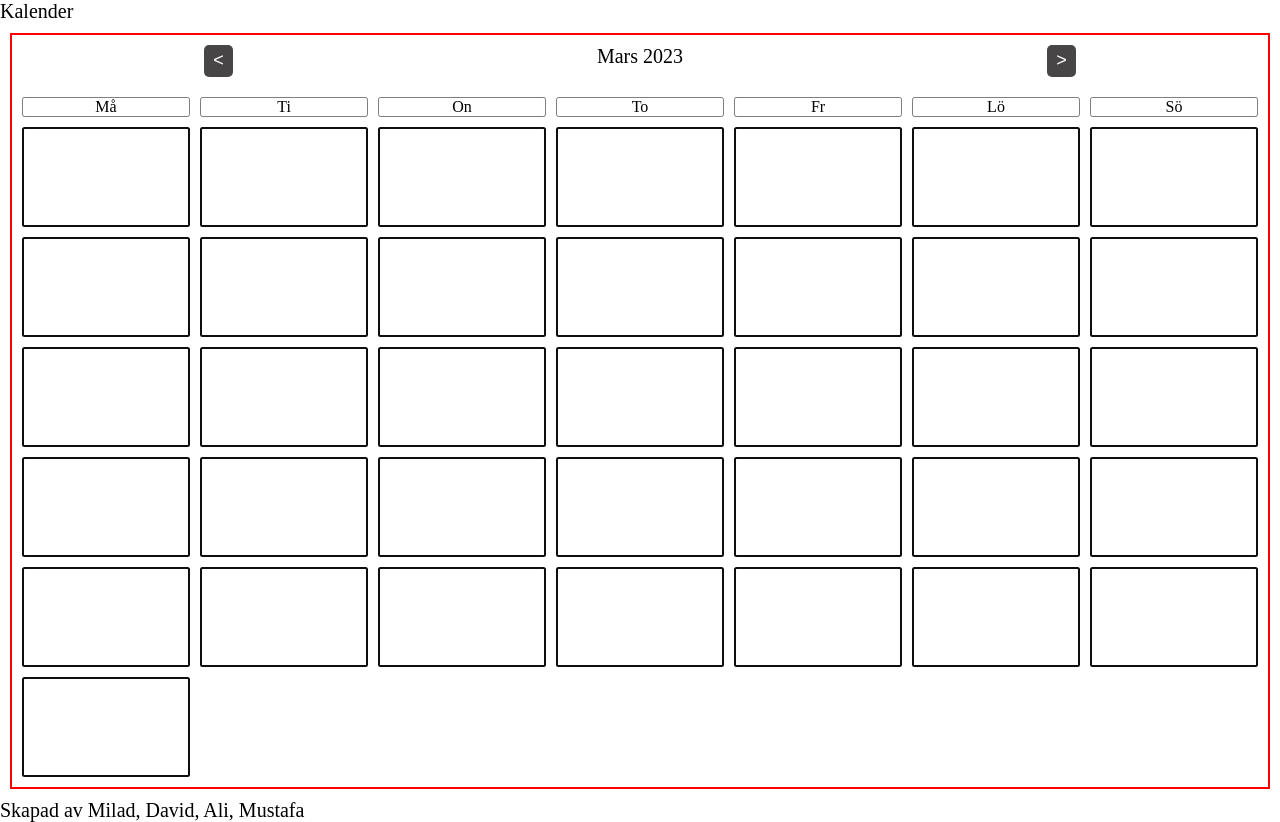
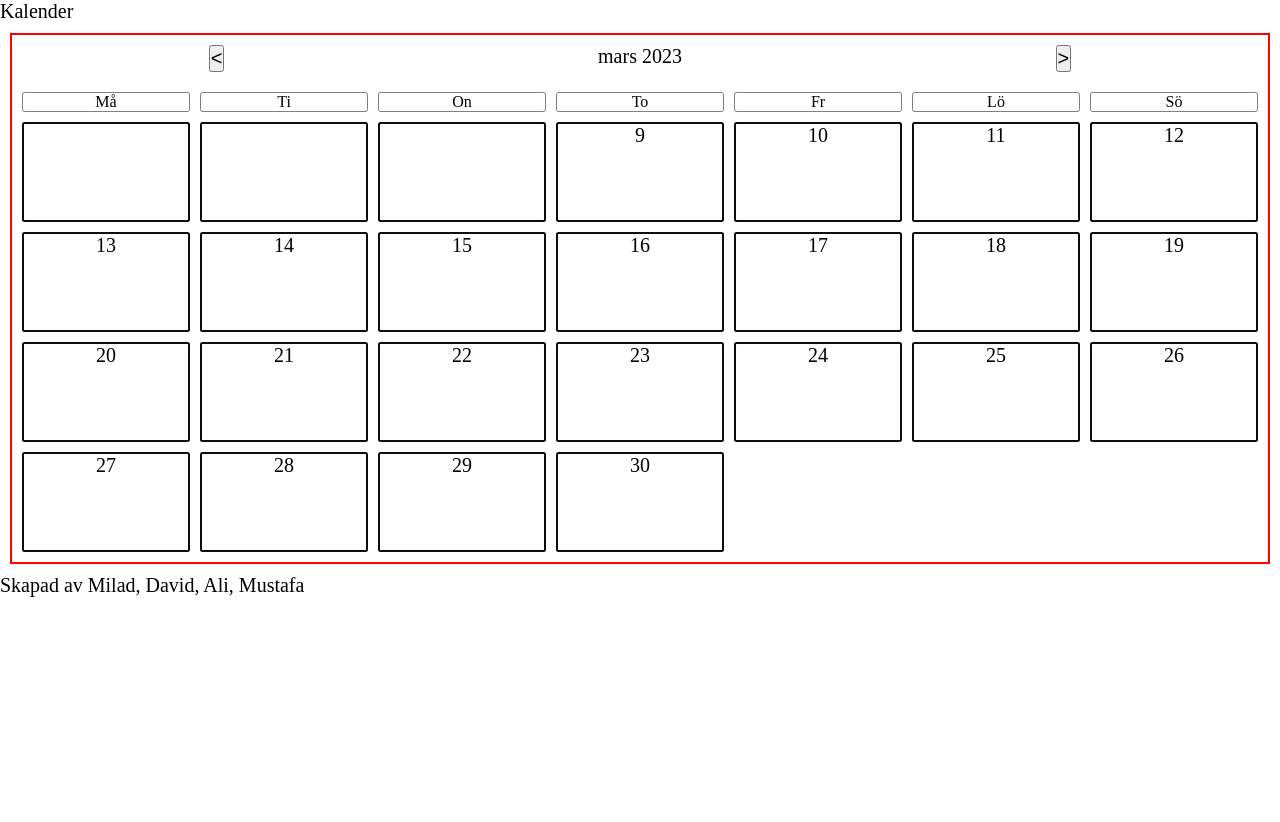
Before and after one commit to AliAl-Nasir/Space-Surfers, a website: page index.html in a window 1280 px wide. After the commit the page ends 800 px from the top, so only its background shows below. Drawn offline with Linux system fonts and the light colour scheme.

Commit message:
första utkast kalender, visar en dag fel

```diff
--- a/index.html
+++ b/index.html
@@ -5,28 +5,33 @@
         <meta http-equiv="X-UA-Compatible" content="IE=edge" />
         <meta name="viewport" content="width=device-width, initial-scale=1.0" />
         <meta name="robots" content="index,follow" />
-    <meta name="description" content="En Kalenderwebbsida som visar datumet" />
+        <meta
+            name="description"
+            content="En Kalenderwebbsida som visar datumet"
+        />
         <link rel="stylesheet" href="style.css" />
         <script src="script.js" type="module"></script>
-    <link rel="shortcut icon" href="/Favicon/image.png" type="image/x-icon" />
+        <link
+            rel="shortcut icon"
+            href="/Favicon/image.png"
+            type="image/x-icon"
+        />
         <title>Kalender</title>
     </head>
     <body>
         <header>Kalender</header>
         <main>
             <div class="Kalender-container">
-
-        <button class="previous-month month-btn">  	&#60; </button>
-        <div class="datum">Mars 2023</div>
-        <button class="next-month month-btn">
-          &#62;
-        </button>
-
+                <button class="previous-month-btn">&#60;</button>
+                <div class="date">
+                    <p class="month"></p>
+                    <p class="year"></p>
+                </div>
+                <button class="next-month-btn">&#62;</button>
             </div>
 
             <!-- container för alla veckodagar -->
             <div class="all-week-days">
-
                 <div>Må</div>
                 <div>Ti</div>
                 <div>On</div>
@@ -34,50 +39,10 @@
                 <div>Fr</div>
                 <div>Lö</div>
                 <div>Sö</div>
-
             </div>
-	  <div class="date-container">
-		<div></div>
-		<div></div>
-		<div></div>
-		<div></div>
-		<div></div>
-		<div></div>
-		<div></div>
-		<div></div>
-		<div></div>
-		<div></div>
-		<div></div>
-		<div></div>
-		<div></div>
-		<div></div>
-		<div></div>
-		<div></div>
-		<div></div>
-		<div></div>
-		<div></div>
-		<div></div>
-		<div></div>
-		<div></div>
-		<div></div>
-		<div></div>
-		<div></div>
-		<div></div>
-		<div></div>
-		<div></div>
-		<div></div>
-		<div></div>
-		<div></div>
-		<div></div>
-		<div></div>
-		<div></div>
-		<div></div>
-		<div></div>
-	  </div>
-
+            <div class="date-container"></div>
         </main>
 
-    <footer> <p> Skapad av Milad, David, Ali, Mustafa </footer>
-
+        <footer><p>Skapad av Milad, David, Ali, Mustafa</p></footer>
     </body>
 </html>
--- /dev/null
+++ b/package.json
@@ -0,0 +1,5 @@
+{
+    "dependencies": {
+        "date-fns": "^2.29.3"
+    }
+}
--- a/script.js
+++ b/script.js
@@ -0,0 +1,85 @@
+// Lista med månader
+const monthNames = [
+    "januari",
+    "februari",
+    "mars",
+    "april",
+    "maj",
+    "juni",
+    "juli",
+    "augusti",
+    "september",
+    "oktober",
+    "november",
+    "december",
+];
+
+//hämta element från DOM
+const dateContainer = document.querySelector(".date-container");
+const date = document.querySelector(".date");
+const nextMonthButton = document.querySelector(".next-month-btn");
+const prevMonthButton = document.querySelector(".previous-month-btn");
+
+//hämta datum
+let currentDate = new Date();
+//ligger en dag fel just nu
+// .toLocaleString("en-US", { timeZone: "CET" });
+let currentMonth = currentDate.getMonth();
+let currentYear = currentDate.getFullYear();
+
+generateDates();
+
+//klick för kanapparna att byta månad
+nextMonthButton.addEventListener("click", () => {
+    console.log("Next month button clicked");
+    // öka månad med ett steg
+    currentMonth++;
+    //om månaden är december (11) nollställ till januari (0) och öka årtalet med 1
+    if (currentMonth > 11) {
+        currentMonth = 0;
+        currentYear++;
+    }
+    //skapa kalender för den aktuella månaden
+    generateDates();
+});
+
+//samma fast tvärtemot den andra knappen
+prevMonthButton.addEventListener("click", () => {
+    console.log("Previous month button clicked");
+    currentMonth--;
+    if (currentMonth < 0) {
+        currentMonth = 11;
+        currentYear--;
+    }
+    generateDates();
+});
+
+//skapar en kalender för en given månad och år
+function generateDates() {
+    console.log("Generating dates...");
+    console.log("Current month:", currentMonth);
+    console.log("Current year:", currentYear);
+    //tömmer kalender
+    dateContainer.innerHTML = "";
+    //anger månad och år
+    date.textContent = `${monthNames[currentMonth]} ${currentYear}`;
+    //hämtar start och slutdatum för den givna månaden
+    const startDate = new Date(currentYear, currentMonth, 1);
+    const endDate = new Date(currentYear, currentMonth + 1, 0);
+    //Hämtar vilken veckodag som matchar startdatum för månaden
+    const startDay = startDate.getDay();
+    // lägger till tomma rutor för startdatum
+    for (let i = 0; i < startDay; i++) {
+        const blankCell = document.createElement("div");
+        blankCell.classList.add("date-cell", "blankcell");
+        dateContainer.appendChild(blankCell);
+    }
+    //lägger till alla celler för respektive datum och eventuella tomma celler
+    while (currentDate <= endDate) {
+        // console.log("Current date:", currentDate);
+        const dateCell = document.createElement("div");
+        dateCell.textContent = currentDate.getDate();
+        dateContainer.appendChild(dateCell);
+        currentDate.setDate(currentDate.getDate() + 1);
+    }
+}
--- a/style.css
+++ b/style.css
@@ -1,4 +1,4 @@
-*{
+* {
     margin: 0;
     padding: 0;
     box-sizing: border-box;
@@ -10,7 +10,7 @@ html {
     font-size: 62.5%;
 }
 
-main{
+main {
     padding: 0.5em 0.5em;
     text-align: center;
     border: red solid 2px;
@@ -18,27 +18,26 @@ main{
     margin: 0.5em;
 }
 
-.Kalender-container{
+.Kalender-container {
     margin-bottom: 1em;
     display: flex;
     justify-content: space-around;
 }
 
-.all-week-days{
+.all-week-days {
     margin-bottom: 0.5em;
     display: grid;
     grid-template-columns: 1fr 1fr 1fr 1fr 1fr 1fr 1fr;
     gap: 0.5em;
-
 }
 
 .all-week-days > div {
     border: 1px solid rgba(0, 0, 0, 0.5);
-    border-radius: .25rem;
+    border-radius: 0.25rem;
     font-size: 16px;
 }
 
-.month-btn{
+.month-btn {
     border: none;
     padding: 0.3em 0.5em;
     font-size: 18px;
@@ -48,29 +47,26 @@ justify-content: space-around;
     cursor: pointer;
 }
 
-.date-container{
-display:grid;
+.date-container {
+    display: grid;
     grid-template-columns: 1fr 1fr 1fr 1fr 1fr 1fr 1fr;
     gap: 1rem;
 }
 
-.date-container div{
+.date-container div {
     border: solid 2px rgb(14, 14, 14);
     min-height: 3rem;
-border-radius: .25rem;
-
+    border-radius: 0.25rem;
 }
 
 @media screen and (min-width: 480px) {
-.date-container div{
+    .date-container div {
         height: 6rem;
-
     }
 }
 
 @media screen and (min-width: 768px) {
-  .date-container div{
+    .date-container div {
         height: 10rem;
-
     }
 }
```
Also changed, not shown: test.js (added, +10 -0 lines), README.md, 2 other files. Lines whose indentation alone changed are shown as unchanged.
